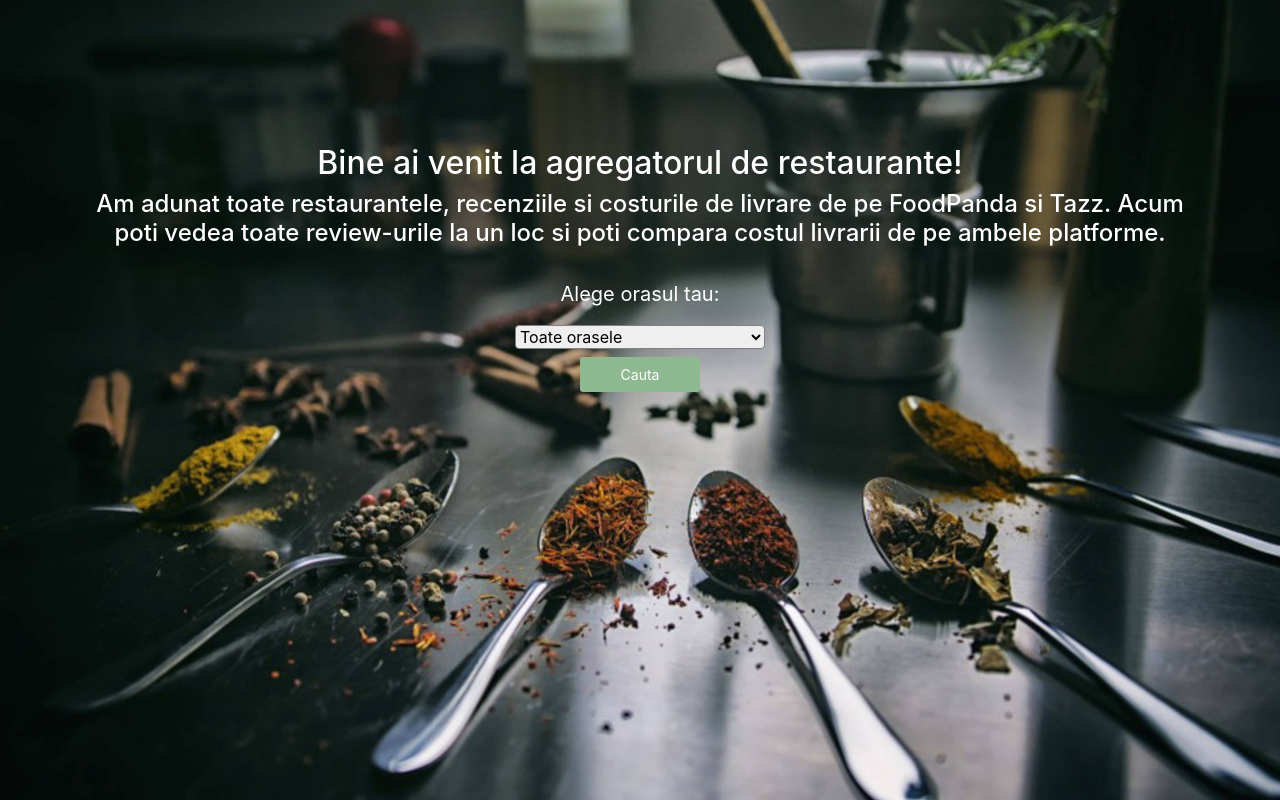
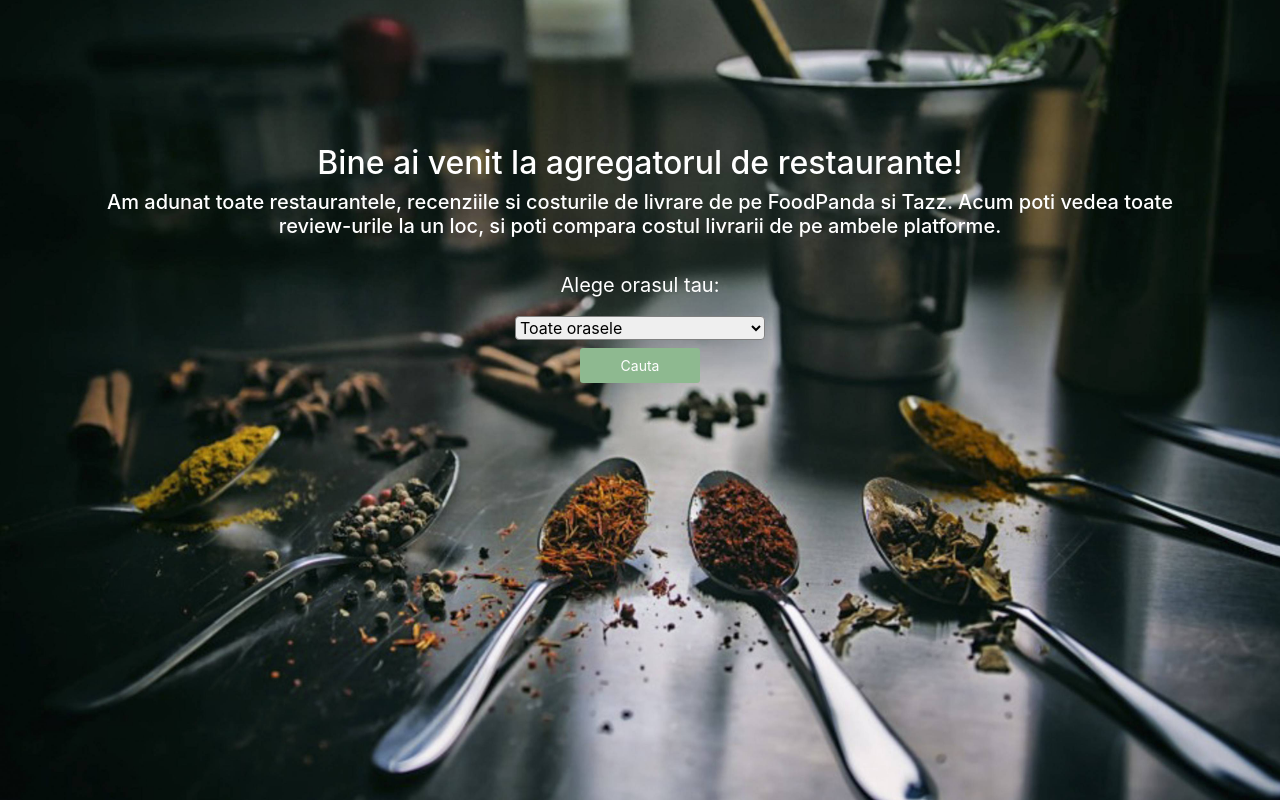
Before and after one commit to luizatebesoi/restaurant_reviews, a Django app: page / in a window 1280 px wide. Shown: the part 70-870 px from the top of the page. Run offline with Django 3.2, Linux system fonts and the light colour scheme; some libraries are stand-ins or nearby versions.

Commit message:
small changes to the home page

```diff
--- a/restaurants/templates/home.html
+++ b/restaurants/templates/home.html
@@ -15,7 +15,7 @@
     <br>
 
     <h2 style = "color: white; text-align: center;">Bine ai venit la agregatorul de restaurante!</h2>
-    <h4 style = "color: white; text-align: center;">Am adunat toate restaurantele, recenziile si costurile de livrare de pe FoodPanda si Tazz. Acum poti vedea toate review-urile la un loc si poti compara costul livrarii de pe ambele platforme.</h4>
+    <h5 style = "color: white; text-align: center;">Am adunat toate restaurantele, recenziile si costurile de livrare de pe FoodPanda si Tazz. Acum poti vedea toate review-urile la un loc, si poti compara costul livrarii de pe ambele platforme.</h5>
 
     <br>
 
```
